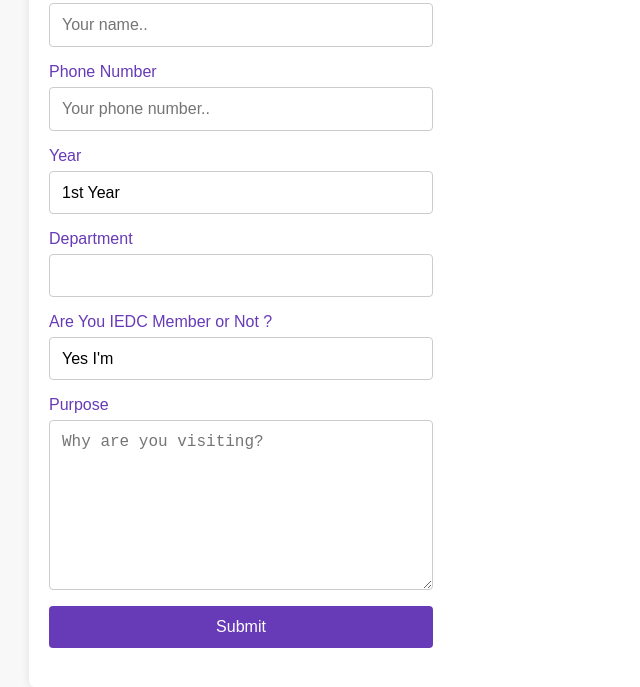
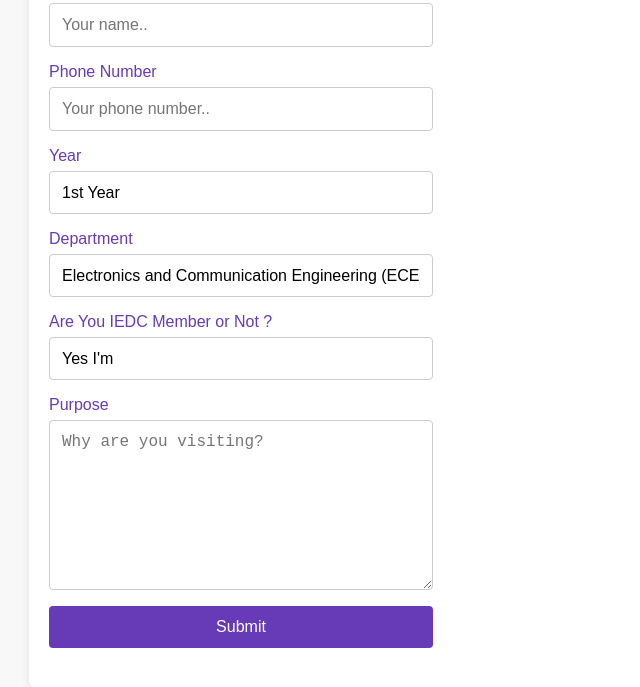
Before and after one commit to iedcsnmimtsocial/iedcroom, a plain HTML site: page index.html in a window 1280 px wide. Shown: the part 137-824 px from the top of the page, without its empty margins (191-831 px from the left). Drawn offline with nearby package versions, Linux system fonts and the light colour scheme.

Commit message:
Update index.html

```diff
--- a/index.html
+++ b/index.html
@@ -34,9 +34,16 @@
                 <option value="4">4th Year</option>
               </select>
 
-              <label for="department">Department</label>
+                   <label for="department">Department</label>
               <select id="Department" name="Department" required>
-                <!-- Add your department options here -->
+                <option value="ece">Electronics and Communication Engineering (ECE)</option>
+                <option value="eee">Electrical and Electronics Engineering (EEE)</option>
+                <option value="civi">Civil Engineering</option>
+                <option value="meh">Mechanical Engineering</option>
+                <option value="ice">Instrumentation and Control Engineering (ICE)</option>
+                <option value="cse">Computer Science and Engineering (CSE)</option>
+                <option value="ai">Artificial Intelligence (AI)</option>
+                <option value="cybersec">Cyber Security</option>
               </select>
 
               <label for="Membership">Are You IEDC Member or Not ?</label>
```
